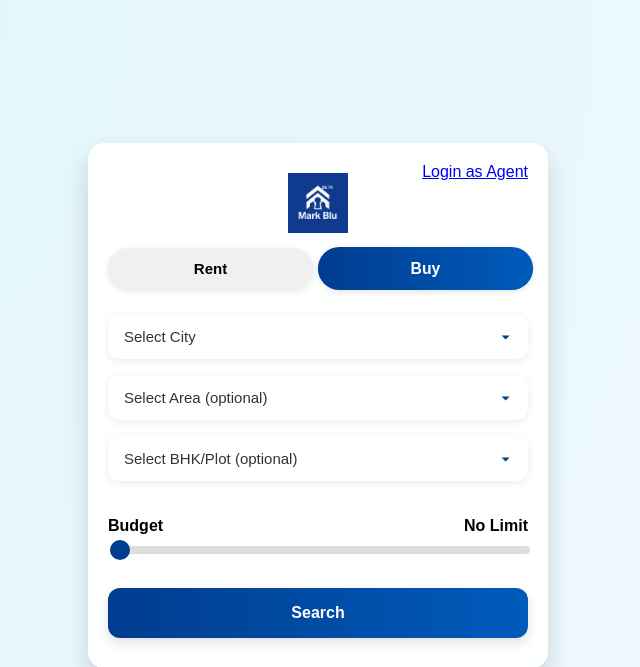
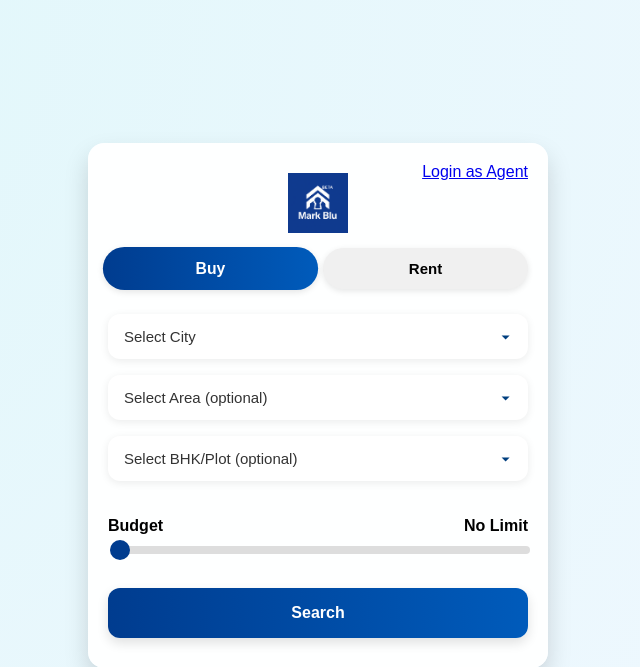
Before and after one commit to dshah9009/markblu, a Django app: template templates/user/filter.html in a window 1280 px wide. Shown: the top 667 px of the page, without its empty margins (322-962 px from the left). Run offline with Django 5.2, Linux system fonts and the light colour scheme; the template is opened without the code that fills it, so the values that code supplies are empty.

Commit message:
update button buy/rent

```diff
--- a/templates/user/filter.html
+++ b/templates/user/filter.html
@@ -164,8 +164,8 @@
   <script>
     function setType(type) {
       document.getElementById("property_type").value = type;
+      document.getElementById("btn-buy").classList.remove("active");
       document.getElementById("btn-rent").classList.remove("active");
-      document.getElementById("btn-buy").classList.remove("active");
       document.getElementById("btn-" + type.toLowerCase()).classList.add("active");
     }
 
@@ -177,7 +177,7 @@
       if (value === 0) {
         output.textContent = "No Limit";
       } else {
-        const amount = value * 10000
+        const amount = value * 10000;
         output.textContent = "₹" + amount.toLocaleString('en-IN');
       }
     }
@@ -195,12 +195,12 @@
     <form method="POST">
       {% csrf_token %}
 
-      <!-- Logo and Toggle Buttons Together -->
+      <!-- Logo and Toggle Buttons -->
       <div class="logo">
         <img src="{% static 'images/markblu-logo.png' %}" alt="MarkBlu Logo">
         <div class="toggle-buttons">
-          <button type="button" id="btn-buy" onclick="setType('Rent')">Rent</button>
-          <button type="button" id="btn-rent" class="active" onclick="setType('Buy')">Buy</button>
+          <button type="button" id="btn-buy" class="active" onclick="setType('Buy')">Buy</button>
+          <button type="button" id="btn-rent" onclick="setType('Rent')">Rent</button>
         </div>
       </div>
 
```
